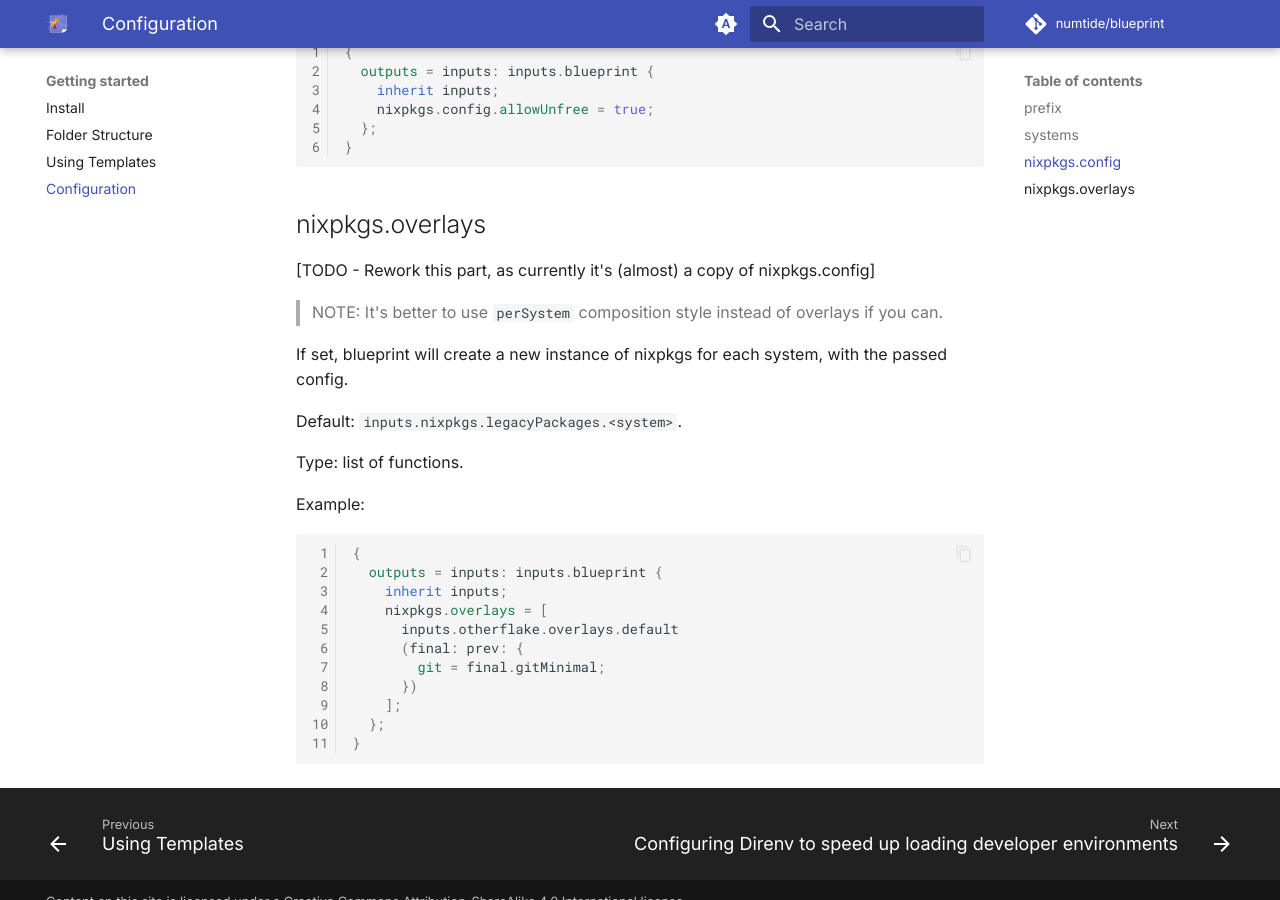
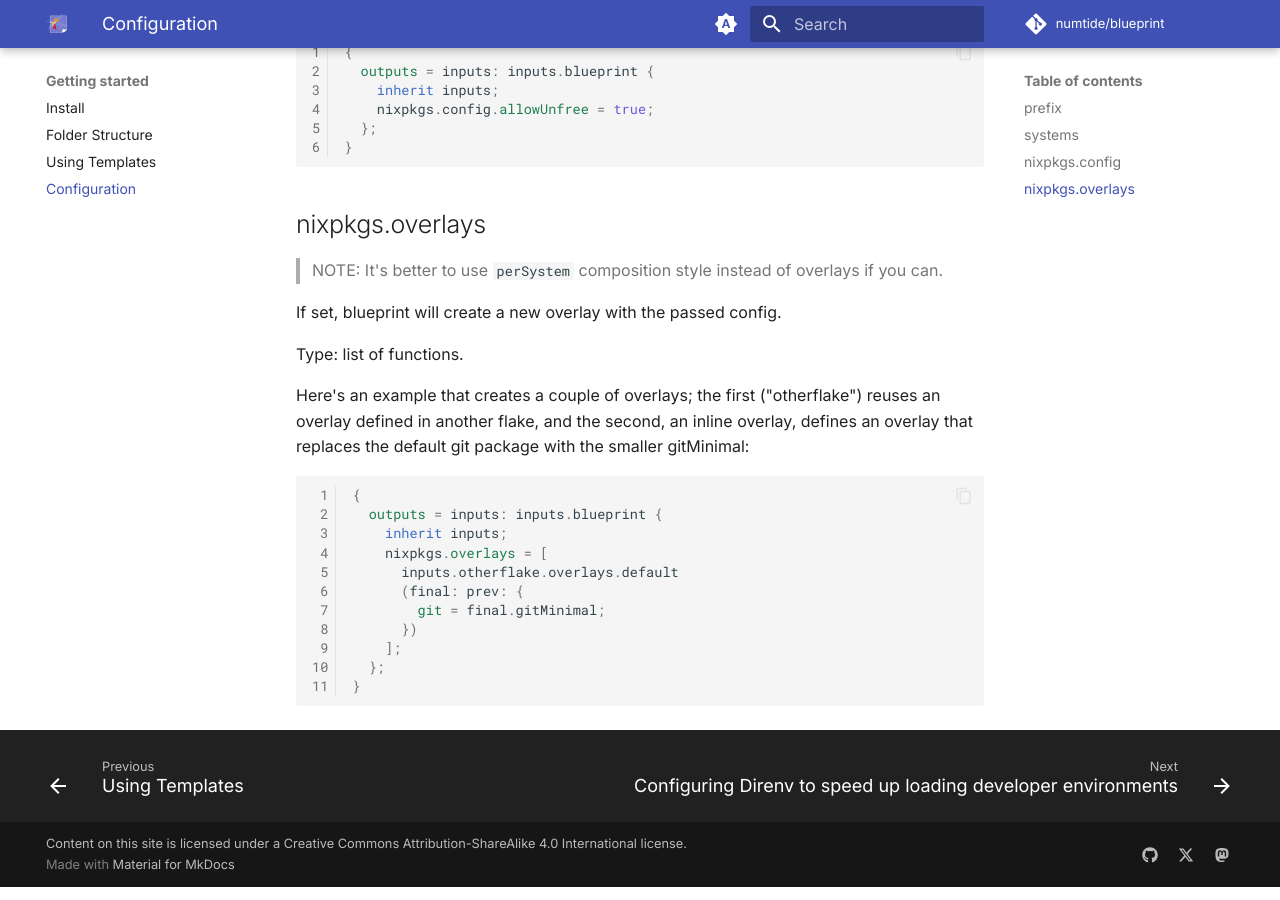
Before and after one commit to numtide/blueprint, an MkDocs documentation site: the page built from docs/content/getting-started/configuration.md, in a window 1280 px wide and 900 px high, scrolled down 1799 px. Built offline with MkDocs 1.6.1 and Material for MkDocs 9.7.7, drawn with Linux system fonts in a browser that asks for light colours; comment, search, counter and statistics services are not loaded; the version menu is left out.

Commit message:
Updated the overlay explanation, plus some minor tweaks

````diff
--- a/docs/content/getting-started/configuration.md
+++ b/docs/content/getting-started/configuration.md
@@ -73,17 +73,13 @@ For example, the following sets the allowUnfree attribute of nixpkgs.config to t
 
 ## nixpkgs.overlays
 
-[TODO - Rework this part, as currently it's (almost) a copy of nixpkgs.config]
-
 > NOTE: It's better to use `perSystem` composition style instead of overlays if you can.
 
-If set, blueprint will create a new instance of nixpkgs for each system, with the passed config.
-
-Default: `inputs.nixpkgs.legacyPackages.<system>`.
+If set, blueprint will create a new overlay with the passed config.
 
 Type: list of functions.
 
-Example:
+Here's an example that creates a couple of overlays; the first ("otherflake") reuses an overlay defined in another flake, and the second, an inline overlay, defines an overlay that replaces the default git package with the smaller gitMinimal:
 
 ```nix
 {
````
Also changed, not shown: README.md (+3 -3 lines).
